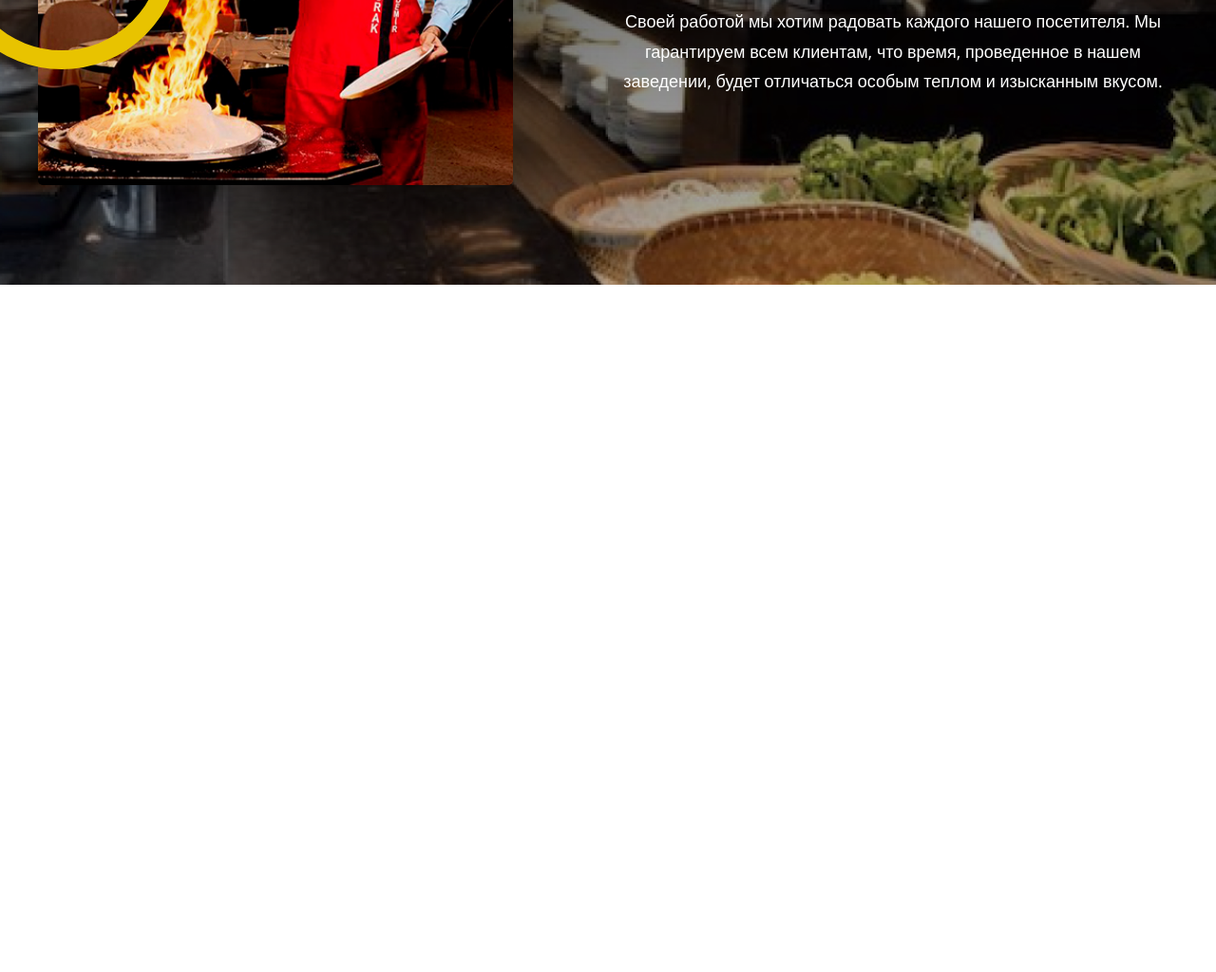
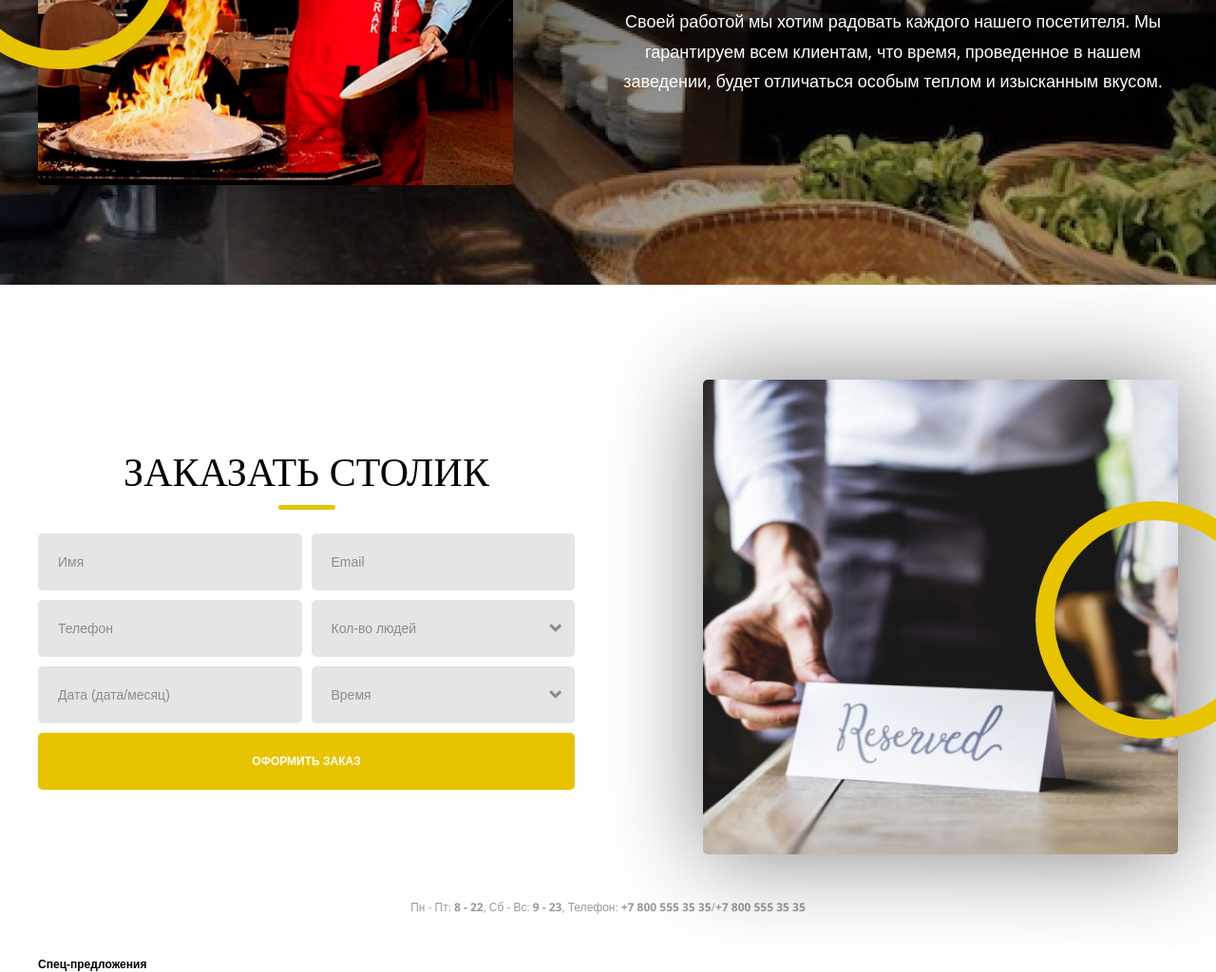
Before and after one commit to D1mk0-0/restaurant.github.io, a plain HTML site: page index.html in a window 1280 px wide. Shown: the part 1917-2941 px from the top of the page at 95% size. Before the commit the page ends 2217 px from the top, so only its background shows below. Drawn offline with nearby package versions, Linux system fonts and the light colour scheme; a web font is replaced by a local one.

Commit message:
restaurant 0.05

```diff
--- a/index.html
+++ b/index.html
@@ -134,10 +134,62 @@
                 </div>
             </div>
             <!-- end team__container -->
-        </section>
+        </section> <!--  Закрывает team -->
+        <section class="order" id="order">
+            <div class="container order__container">
+                <div class="order__text">
+                    <h2>Заказать столик</h2>
+                    <form action="" class="order-form">
+                        <!-- required оябзательный для заполнения -->
+                        <input type="text" placeholder="Имя" required>
+                        <input type="text" placeholder="Email" required>
+                        <input type="text" placeholder="Телефон" required>
+                        <div class="order__select">
+                            <select required>
+                                <option value="">Кол-во людей</option>
+                                <option value="1">1</option>
+                                <option value="2-5">2-5</option>
+                                <option value="6-10">6-10</option>
+                                <option value="11-40">11-40</option>
+                                <option value="41-100">41-100</option>
+                            </select>
+                        </div>
+                        <input type="text" placeholder="Дата (дата/месяц)" required>
+                        <div class="order__select">
+                            <select required>
+                                <option value="">Время</option>
+                                <option value="10:00 - 14:00">10:00 - 14:00</option>
+                                <option value="14:00 - 18:00">14:00 - 18:00</option>
+                                <option value="18:00 - 23:00">18:00 - 23:00</option>
+                            </select>
+                        </div>
+                        <button type="submit">Оформить заказ</button>
+                    </form>
+                </div>
+                <div class="order__img">
+                    <img src="img/order-img.jpg" alt="">
+                    <div class="circle"></div>
+                </div>
+            </div>
+            <div class="container">
+                <div class="order__contacts">
+                    Пн - Пт: <strong>8 - 22</strong>, Сб - Вс: <strong>9 - 23</strong>, Телефон: <a
+                        href="tel:+7 800 555 35 35">+7 800 555 35 35</a>/<a href="tel:+7 800 555 35 35">+7 800 555 35
+                        35</a>
+                </div>
+            </div>
+        </section> <!--  Закрывает order -->
+        <section class="spec">
+            <div class="container spec__container">
+                <h6>Спец-предложения</h6>
+            </div>
+            <!-- Подключаем наш swiper-слайдер четко по документации -->
+        </section> <!--  Закрывает spec -->
     </div> <!-- end wrapper -->
     <!-- В конце подключаем js из Swiper-слайдера. Без использования jQuery -->
     <script src="js/swiper.min.js"></script>
+    <!-- И наш собственный js  -->
+    <script src="js/app.js"></script>
 </body>
 
 </html>
--- a/scss/_general.scss
+++ b/scss/_general.scss
@@ -8,6 +8,8 @@ $white-opacity: rgba(255,255,255, 0.5);
 $yellow: #E8C300;
 $color: #000;
 $black-opacity: rgba(0, 0, 0, 0.5);
+$gray: #e5e5e5;
+$gray-opacity: rgba(51, 51, 51, 0.5);
 
 //Переменные размеры
 $wrap: 1440px;
--- a/scss/_order.scss
+++ b/scss/_order.scss
@@ -0,0 +1,128 @@
+.order {
+    padding-top: 100px;
+    padding-bottom: 45px;
+}
+
+.order__container {
+    //Опять пользумся МИКСИНОМ
+    @include flex (space-between, center);
+}
+
+.order__text {
+    width: 50%;
+    max-width: 565px;
+    text-align: center;
+}
+
+.order-form {
+    //Опять воспользуемся нашим МИКСИНОМ
+    @include flex (space-between, center);
+    input {
+        //Что бы задать ширину каждого поля ввода, с учетом отступа -укажем выражение
+        width: calc(50% - 5px);
+        //Так же отступ снизу
+        margin-bottom: 10px;
+        border-radius: 5px;
+        background: $gray;
+        //Сделаем рамку заранее что бы не дергалась при focus - эффекте
+        border: 1px solid transparent;
+        //Убираем стандартный оутлайн
+        outline: none;
+        height: 60px;
+        padding: 0 20px;
+        font-size: 14px;
+        &::placeholder {
+            color: $gray-opacity;
+        }
+        //Сделаем динамику. Сработает только при попадении курсора в поле
+        &:focus {
+            border: 1px solid $gray-opacity;
+        }
+    }
+    .order__select {
+        //Задаем такие же размеры для падающего меню
+        width: calc(50% - 5px);
+        margin-bottom: 10px;
+        position: relative;
+        //Возьмем нашу стрелочку - указатель из фигмы. Добавляем ее с помощью псевдоэлемента
+        &::after {
+            content: "";
+            width: 20px;
+            height: 20px;
+            //Backgroung сложно задать с помощью спрайта по этому так
+            background: url(../img/select-arrow.svg) center no-repeat;
+            //Что бы сдвинуть стрелочку
+            position: absolute;
+            right: 10px;
+            top: calc(50% - 10px);
+            //Что бы не было выделения pleiceholder'а
+            pointer-events: none;
+        }
+        //Стилизуем сам select
+        select {
+            width: 100%;
+            background: $gray;
+            border: 1px solid transparent;
+            height: 60px;
+            padding: 0 20px;
+            font-size: 14px;
+            outline: none;
+            border-radius: 5px;
+            //Что бы убрать стандартную струлку
+            appearance: none;
+            //Используем лайфхак что бы стилизовать наш селект. Т.Е. текст
+            &:not(:valid) {
+                color: $gray-opacity;
+            }
+        }
+        //Поправим наши элементы в выпадающем списке
+        option {
+            color: $color;
+        }
+    }
+    button {
+        text-transform: uppercase;
+        width: 100%;
+        background: $yellow;
+        border: none;
+        cursor: pointer;
+        font-weight: 700;
+        font-size: 12px;
+        border-radius: 5px;
+        color: $white;
+        height: 60px;
+        transition: 0.3s;
+        &:hover {
+            background: darken($yellow, 10%);
+        }
+    }
+}
+
+.order__img {
+    //Просто скопипастим все с предыдущей формы
+    width: 50%;
+    max-width: 500px;
+    //Что бы положить кружок в этот блок сделаем его relative
+    position: relative;
+    //Пропишем позицию кружочка именно внутри блока
+    .circle {
+        right: 0;
+        transform: translate(40%, -50%);
+    }
+    img {
+        //Тут тоже сделаем миксин
+        @include img;
+    }
+}
+
+.order__contacts {
+    font-size: 12px;
+    line-height: 12px;
+    color: $gray-opacity;
+    text-align: center;
+    margin-top: 45px;
+    a {
+        color: $gray-opacity;
+        font-weight: 700;
+    }
+}
```
Also changed, not shown: css/style.min.css, img/order-img.jpg (added), img/select-arrow.svg (added), js/app.js (added), 1 other file.
